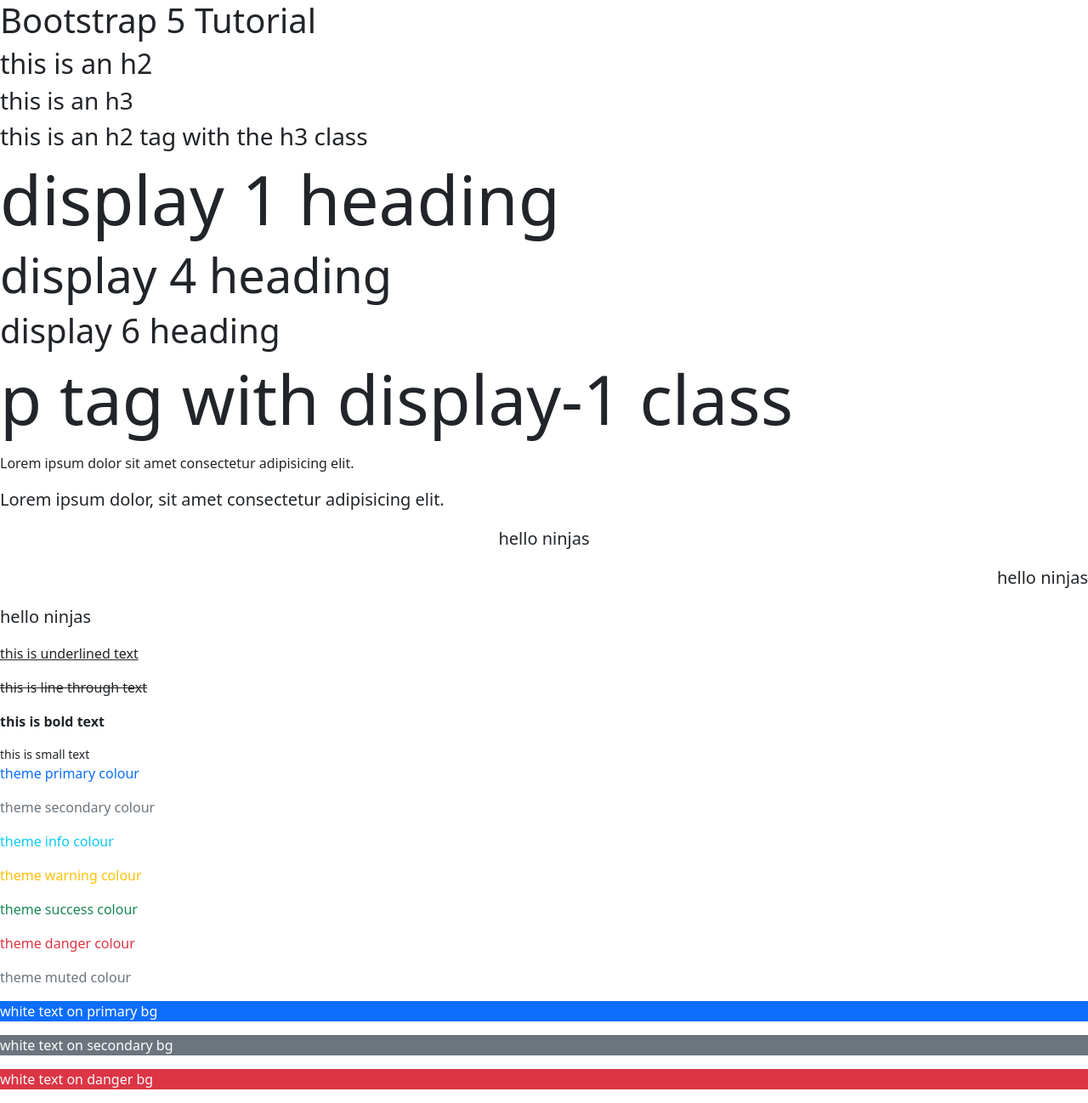
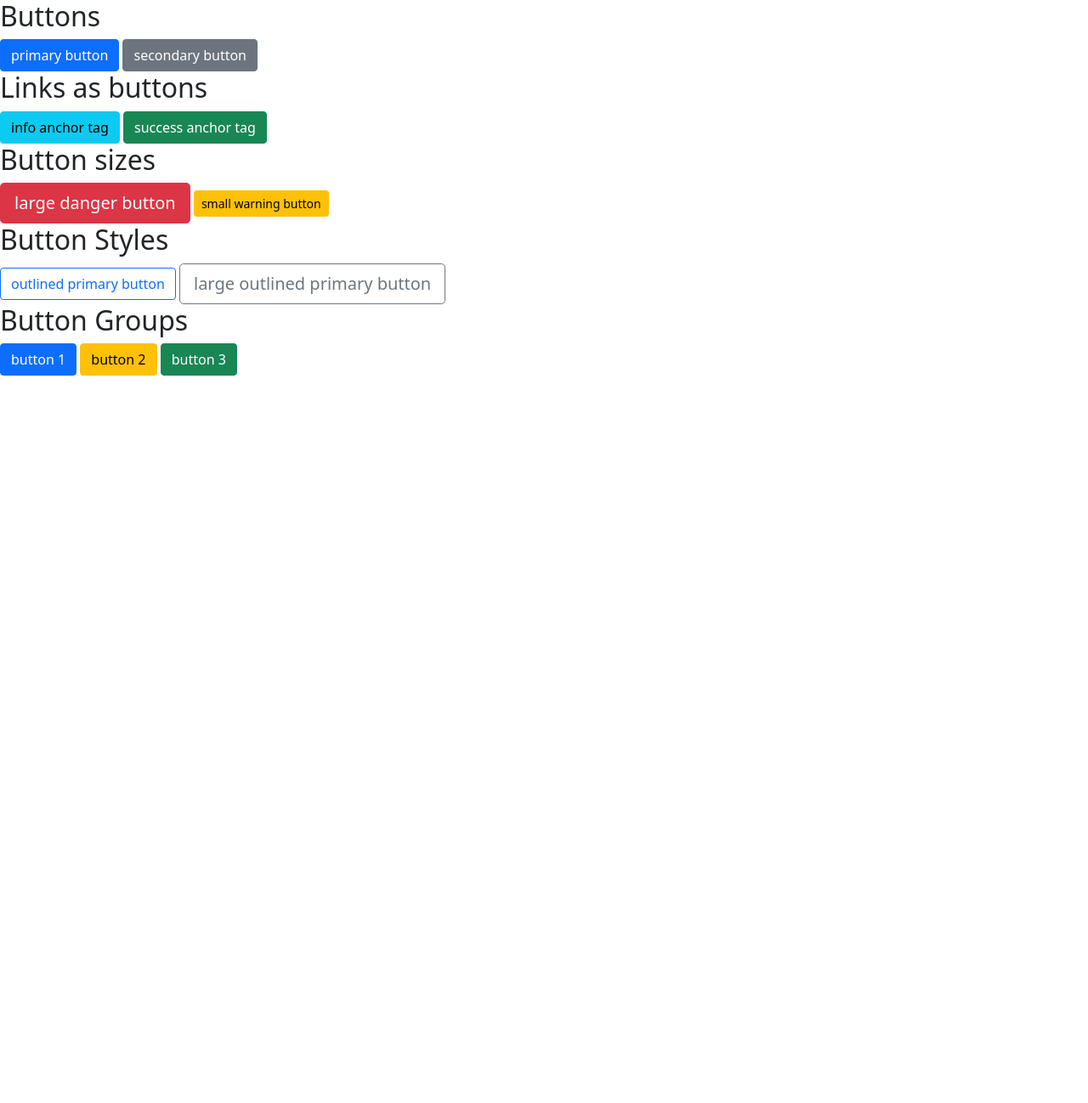
Before and after one commit to fleurdelisseho/BS-5-Tutorial, a plain HTML site: page index.html in a window 1280 px wide. Shown: the whole page at 85% size. After the commit the page ends 800 px from the top, so only its background shows below. Drawn offline with nearby package versions, Linux system fonts and the light colour scheme.

Commit message:
lesson-4

```diff
--- a/index.html
+++ b/index.html
@@ -6,45 +6,39 @@
     <title>Net Ninja Pro - the Book</title>
 </head>
 <body>
-    <!--heading tags-->
-    <h1>Bootstrap 5 Tutorial</h1>
-    <h2>this is an h2</h2>
-    <h3>this is an h3</h3>
-    <h2 class="h3">this is an h2 tag with the h3 class</h2>
+    <!--basic buttons-->
+    <h2>Buttons</h2>
 
-    <!--display headings-->
-    <h1 class="display-1">display 1 heading</h1>
-    <h1 class="display-4">display 4 heading</h1>
-    <h1 class="display-6">display 6 heading</h1>
-    <p class="display-1">p tag with display-1 class</p>
+    <button class="btn btn-primary">primary button</button>
+    <button class="btn btn-secondary">secondary button</button>
 
-    <!--lead text & alignment-->
-    <p>Lorem ipsum dolor sit amet consectetur adipisicing elit.</p>
-    <p class="lead">Lorem ipsum dolor, sit amet consectetur adipisicing elit.</p>
-    <p class="lead text-center">hello ninjas</p>
-    <p class="lead text-end">hello ninjas</p>
-    <p class="lead">hello ninjas</p>
+    <!--anchor tags as buttons-->
+    <h2>Links as buttons</h2>
 
-    <!--text decoration & font weight-->
-    <p class="text-decoration-underline">this is underlined text</p>
-    <p class="text-decoration-line-through">this is line through text</p>
-    <p class="fw-bold">this is bold text</p>
-    <small>this is small text</small>
+    <a href="#" class="btn btn-info">info anchor tag</a>
+    <a href="#" class="btn btn-success">success anchor tag</a>
 
-    <!--text colours-->
-    <p class="text-primary">theme primary colour</p>
-    <p class="text-secondary">theme secondary colour</p>
-    <p class="text-info">theme info colour</p>
-    <p class="text-warning">theme warning colour</p>
-    <p class="text-success">theme success colour</p>
-    <p class="text-danger">theme danger colour</p>
-    <p class="text-muted">theme muted colour</p>
 
-    <!--bg colors-->
-    <p class="text-white bg-primary">white text on primary bg</p>
-    <p class="text-white bg-secondary">white text on secondary bg</p>
-    <p class="text-light bg-danger">white text on danger bg</p>
+    <!--button sizes-->
+    <h2>Button sizes</h2>
 
+    <button class="btn btn-lg btn-danger">large danger button</button>
+    <button class="btn btn-sm btn-warning">small warning button</button>
+
+
+    <!--outline styles-->
+    <h2>Button Styles</h2>
+
+    <button class="btn btn-outline-primary">outlined primary button</button>
+    <button class="btn btn-outline-secondary btn-lg">large outlined primary button</button>
+
+    <!--button groups-->
+    <h2>Button Groups</h2>
+
+    <a href="#" class="btn btn-primary">button 1</a>
+    <a href="#" class="btn btn-warning">button 2</a>
+    <a href="#" class="btn btn-success">button 3</a>
     <script src="https://cdn.jsdelivr.net/npm/bootstrap@5.0.2/dist/js/bootstrap.bundle.min.js" integrity="sha384-MrcW6ZMFYlzcLA8Nl+NtUVF0sA7MsXsP1UyJoMp4YLEuNSfAP+JcXn/tWtIaxVXM" crossorigin="anonymous"></script>
+
 </body>
 </html>
```
